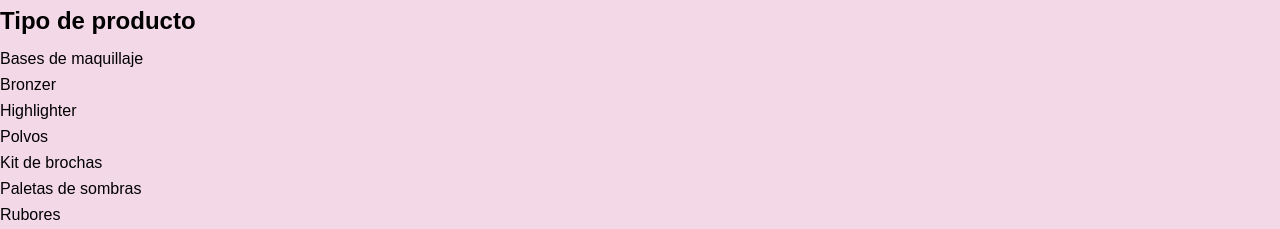
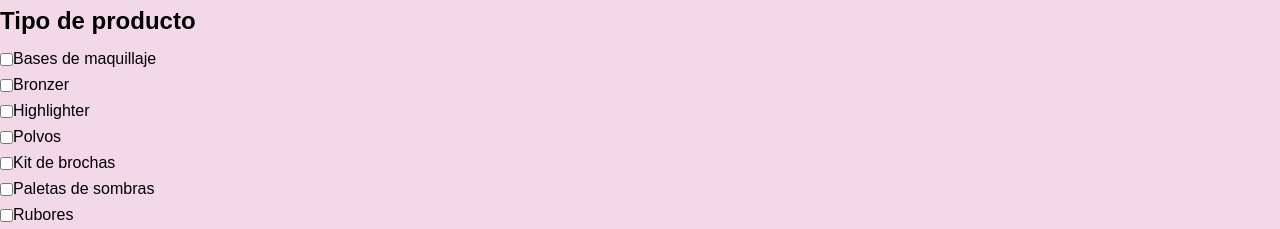
Before and after one commit to AlejaF08/Aphrodite, a plain HTML site: page pages/productos.html in a window 1280 px wide. Shown: the part 229-458 px from the top of the page. Drawn offline with Linux system fonts and the light colour scheme; a web font is replaced by a local one.

Commit message:
Añadi una check list

```diff
--- a/pages/productos.html
+++ b/pages/productos.html
@@ -49,7 +49,7 @@
 
     <div class="container">
         <div class="title">
-            <h1>Lanzamientos</h1>
+        <h1>Lanzamientos</h1>
         </div>
 
         <div class="list">
@@ -57,17 +57,48 @@
 
             <h2 class="h2tp">Tipo de producto</h2>
 
-            <li class="list1"><a href="#">Bases de maquillaje</a></li>
-            <li class="list1"><a href="#">Bronzer</a></li>
-            <li class="list1"><a href="#">Highlighter</a></li>
-            <li class="list1"><a href="#">Polvos</a></li>
-            <li class="list1"><a href="#">Kit de brochas</a></li>
-            <li class="list1"><a href="#">Paletas de sombras</a></li>
-            <li class="list1"><a href="#">Rubores</a></li>
+            <li class="list1">
+                <input type="checkbox" id="base_maquillaje" name="base_maquillaje">
+                <label for="base_maquillaje">Bases de maquillaje</label>
+            </li>
+
+            <li class="list1">
+                <input type="checkbox" name="bronzer" id="bronzer">
+                <label for="bronzer">Bronzer</label>
+            </li>
+
+            <li class="list1">
+                <input type="checkbox" name="highlighter" id="highlighter">
+                <label for="highlighter">Highlighter</label>
+            </li>
+
+            <li class="list1">
+                <input type="checkbox" name="polvos" id="polvos">
+                <label for="polvos">Polvos</label>
+            </li>
+
+            <li class="list1">
+                <input type="checkbox" name="kit_brochas" id="kit_brochas">
+                <label for="kit_brochas">Kit de brochas</label>
+            </li>
+
+            <li class="list1">
+                <input type="checkbox" name="paletas_sombras" id="paletas_sombras">
+                <label for="paletas_sombras">Paletas de sombras</label>
+            </li>
+
+            <li class="list1">
+                <input type="checkbox" name="rubores" id="rubores">
+                <label for="rubores">Rubores</label>
+            </li>
         </ol>
         </div>
     </div>
     </section>
+
+
+
+
 
 
     <section class="footerRedes"><a href="#">
```
Also changed, not shown: images/base.jpg (added), images/brillo.jpg (added), images/bronzer.jpg (added), images/corrector.jpg (added), images/paleta2.jpg (added).
